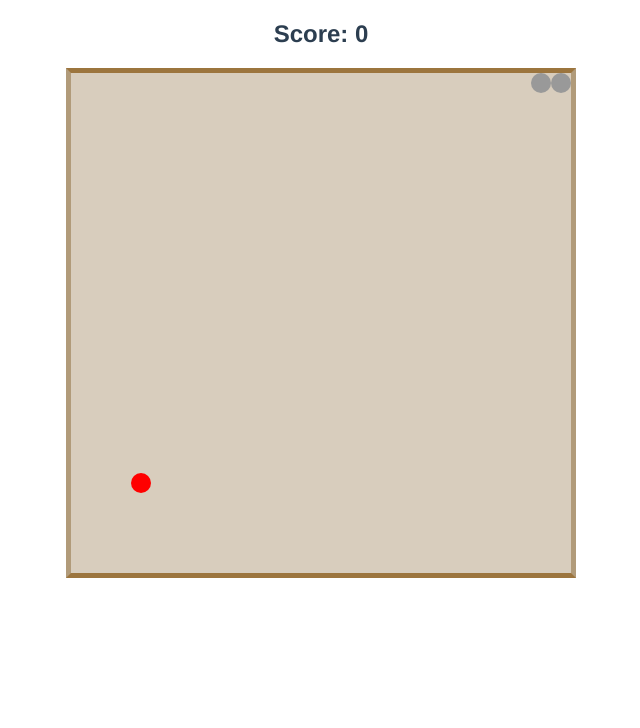
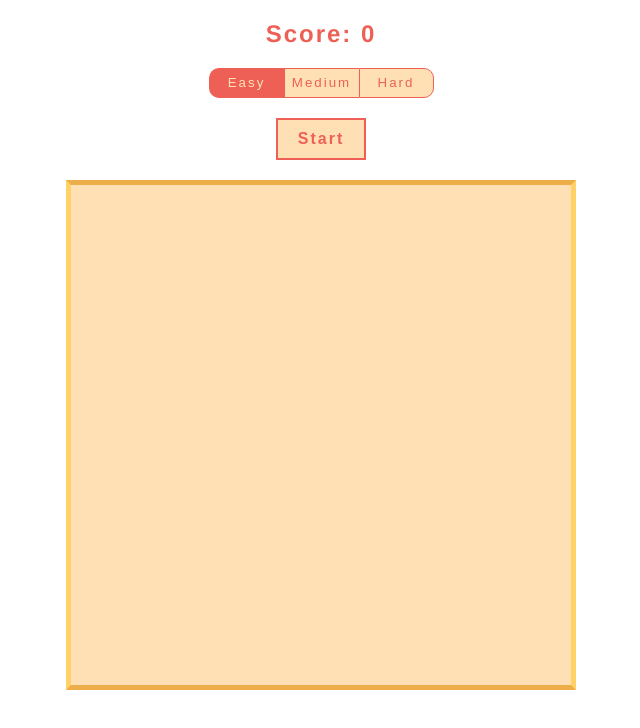
Before and after one commit to HsinShan/snake, a Vue app: page / in a window 1280 px wide. Shown: the top 728 px of the page, without its empty margins (319-959 px from the left). Built offline with nearby package versions, Linux system fonts and the light colour scheme.

Commit message:
add level & install sass-loader & change main color

```diff
--- a/src/App.vue
+++ b/src/App.vue
@@ -4,12 +4,14 @@
   </div>
 </template>
 
-<style>
+<style lang="scss">
+@import "./assets/style/index.scss";
 #app {
   font-family: 'Avenir', Helvetica, Arial, sans-serif;
   -webkit-font-smoothing: antialiased;
   -moz-osx-font-smoothing: grayscale;
   text-align: center;
-  color: #2c3e50;
+  color: $mainRed;
+  letter-spacing: 2px;
 }
 </style>
--- /dev/null
+++ b/src/assets/style/index.scss
@@ -0,0 +1,4 @@
+$mainRed: #EE6055;
+$mainYellow: #EDAE49;
+$lightYellow: #FFD166;
+$skinColor: #FFE0B5;
--- a/src/views/snake.vue
+++ b/src/views/snake.vue
@@ -1,6 +1,19 @@
 <template>
   <div class="snake">
     <h2>Score: {{score}}</h2>
+    <div class="btn-group">
+      <button
+        v-for="(level, i) in levels"
+        :key="i"
+        @click="getLevel(level)"
+        :class="{'active': clickedLevel === level}"
+        >
+          {{ level }}
+        </button>
+    </div>
+    <div>
+      <button class="startBtn" @click="start()" :disabled="gameStarted">Start</button>
+    </div>
     <svg
       version="1.1"
       baseProfile="full"
@@ -9,7 +22,7 @@
       xmlns="http://www.w3.org/2000/svg"
       class="land"
     >
-      <rect width="100%" height="100%" fill="#d8cdbd" />
+      <rect width="100%" height="100%" fill="#FFE0B5" />
       <circle
         v-for="(coord, i) in coordinates"
         :key="i"
@@ -23,6 +36,7 @@
         :cy="food.y"
         r="10"
         fill="red"
+        v-if="gameStarted"
       />
     </svg>
   </div>
@@ -33,7 +47,8 @@ export default {
   name: 'Snake',
   data () {
     return {
-      coordinates: [
+      coordinates: [],
+      startCoordinates: [
         {
           x: 10,
           y: 10
@@ -56,10 +71,31 @@ export default {
       },
       score: 0,
       isEatting: false,
-      timer: null
+      timer: null,
+      levels: ['Easy', 'Medium', 'Hard'],
+      clickedLevel: 'Easy',
+      speed: 300,
+      gameStarted: false
     }
   },
   methods: {
+    start () {
+      this.gameStarted = true
+      this.direction = 'right'
+      this.coordinates = [...this.startCoordinates]
+      switch (this.clickedLevel) {
+        case 'Easy':
+          this.speed = 300
+          break
+        case 'Medium':
+          this.speed = 200
+          break
+        case 'Hard':
+          this.speed = 100
+          break
+      }
+      this.startGame()
+    },
     startGame () {
       this.timer = setInterval(() => {
         if (!this.isEatting) this.coordinates.shift()
@@ -75,7 +111,7 @@ export default {
           return this.goUp()
         }
         return this.goLeft()
-      }, 300)
+      }, this.speed)
     },
     goLeft () {
       this.coordinates.push({
@@ -114,11 +150,14 @@ export default {
     gameOver () {
       clearInterval(this.timer)
       this.timer = null
+      this.gameStarted = false
+    },
+    getLevel (level) {
+      this.clickedLevel = level
     }
   },
   mounted () {
     this.head = this.coordinates.slice(-1)[0]
-    this.startGame()
     this.createFood()
     window.addEventListener('keydown', e => {
       switch (e.keyCode) {
@@ -164,11 +203,60 @@ export default {
 </script>
 
 <style lang="scss" scoped>
+@import "../assets/style/index.scss";
+.startBtn {
+  background-color: $skinColor;
+  border: 2px solid $mainRed;
+  color: $mainRed;
+  letter-spacing: 2px;
+  font-weight: bolder;
+  font-size: 16px;
+  margin-bottom: 20px;
+  padding: 10px 20px;
+
+}
+.btn-group {
+  width: 225px;
+  margin: 20px auto;
+  display: table;
+  font-weight: bold;
+
+  button {
+    width: 75px;
+    height: 30px;
+    background-color: $skinColor;
+    border: 1px solid $mainRed;
+    color: $mainRed;
+    cursor: pointer;
+    float: left;
+    letter-spacing: 2px;
+
+    &.active {
+      background-color: $mainRed;
+      color: $skinColor;
+      transition: all 500ms;
+    }
+
+    &:not(:last-child) {
+      border-right: none;
+    }
+
+    &:first-child {
+      border-top-left-radius: 10px;
+      border-bottom-left-radius: 10px;
+    }
+
+    &:last-child {
+      border-top-right-radius: 10px;
+      border-bottom-right-radius: 10px;
+    }
+  }
+}
 .land {
   border: 5px solid;
-  border-top-color: #9c753e;
-  border-bottom-color: #9c753e;
-  border-left-color: #b19b7a;
-  border-right-color: #b19b7a;
+  border-top-color: $mainYellow;
+  border-bottom-color: $mainYellow;
+  border-left-color: $lightYellow;
+  border-right-color: $lightYellow;
 }
 </style>
```
Also changed, not shown: 1 other file (tests, documents, lock files or other folders).
